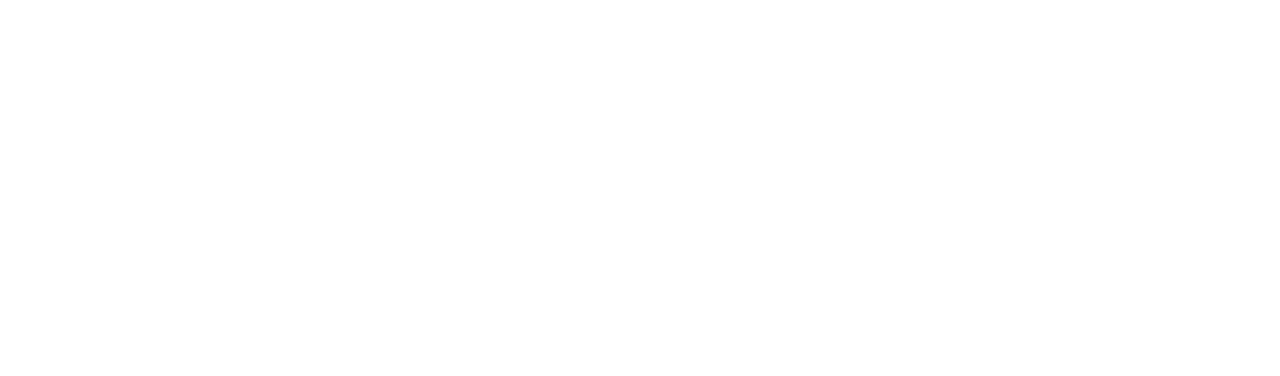
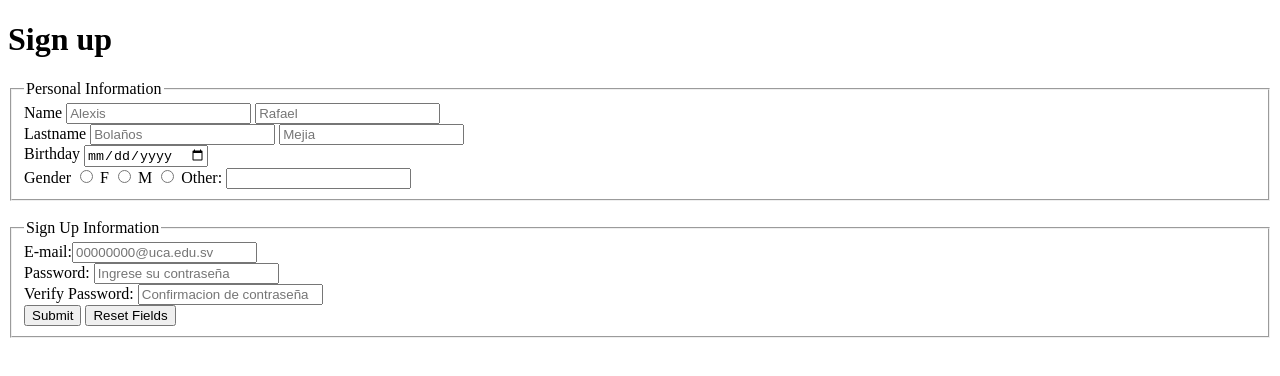
Before and after one commit to AlexisMejia/Portafolio_PW0219_-00090718-, a plain HTML site: page Laboratorio/Laboratorio1/Ejercicio3.html in a window 1280 px wide. Drawn offline with Linux system fonts and the light colour scheme.

Commit message:
Ejercicio 3 terminado

```diff
--- a/Laboratorio/Laboratorio1/Ejercicio3.html
+++ b/Laboratorio/Laboratorio1/Ejercicio3.html
@@ -0,0 +1,46 @@
+<!DOCTYPE html>
+<html lang="en">
+<head>
+    <meta charset="UTF-8">
+    <meta name="viewport" content="width=device-width, initial-scale=1.0">
+    <meta http-equiv="X-UA-Compatible" content="ie=edge">
+    <title>Ejercicio 3</title>
+</head>
+<body>
+
+   <form>
+        <h1>
+                Sign up
+            </h1>
+            <fieldset>
+                <legend>
+                    Personal Information
+                </legend>
+                Name <input type="text"  placeholder="Alexis"> <input type="text" placeholder="Rafael">
+                <br>
+                Lastname  <input type="text"  placeholder="Bolaños"> <input type="text" placeholder="Mejia">
+                <br>
+                Birthday <input type="date">
+                <br>
+                Gender <input type="radio" name="F"> F <input type="radio" name="M"> M
+                <input type="radio">
+                Other: <input type="text" name="plainText">
+            </fieldset>
+            <br>
+
+            <fieldset>
+                <legend>
+                    Sign Up Information
+                </legend>
+                E-mail:<input type="email" name="emailText" placeholder="00000000@uca.edu.sv" required>
+                <br>
+                Password: <input type="Password" name="Password" placeholder="Ingrese su contraseña">
+                <br>
+                Verify Password: <input type="Password" name="Password" placeholder="Confirmacion de contraseña">
+                <br>
+                <input type="button" name="plainButton" value="Submit"> <input type="button" name="plainButton" value="Reset Fields">
+            </fieldset>
+   </form>
+
+</body>
+</html>
```
Also changed, not shown: Laboratorio/Laboratorio1/Ejercicio2.html (+0 -1 lines).
